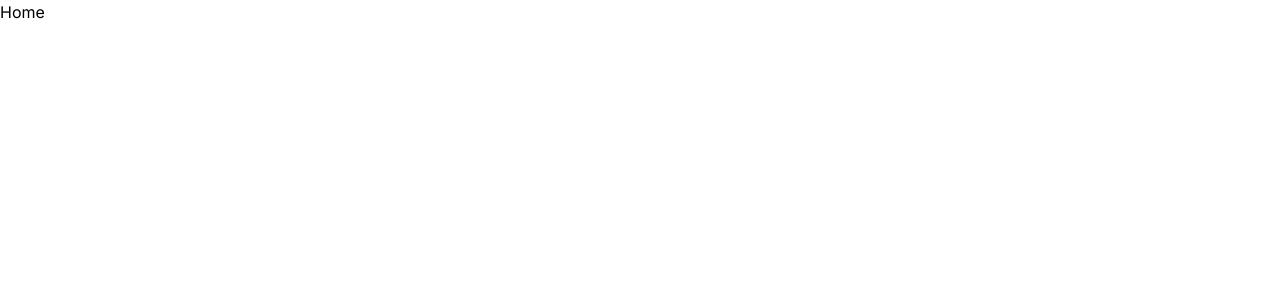
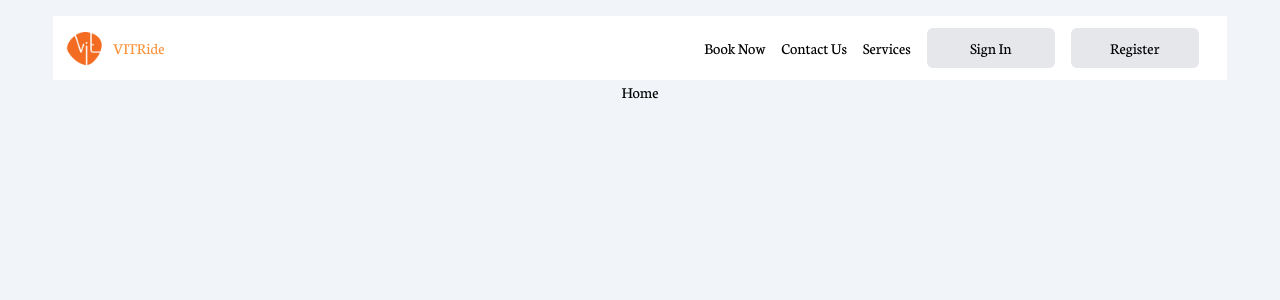
Before and after one commit to MainaliMiraj/vit-ride, a Next.js app: page / in a window 1280 px wide. Shown: the top 300 px of the page. Built offline with nearby package versions, Linux system fonts and the light colour scheme.

Commit message:
added the navbar

```diff
--- a/app/globals.css
+++ b/app/globals.css
@@ -1,3 +1,5 @@
+
+
 @tailwind base;
 @tailwind components;
 @tailwind utilities;
--- a/app/layout.tsx
+++ b/app/layout.tsx
@@ -1,8 +1,8 @@
 import type { Metadata } from "next";
-import { Inter } from "next/font/google";
+import { Neuton } from "next/font/google";
 import "./globals.css";
 
-const inter = Inter({ subsets: ["latin"] });
+const inter = Neuton({ subsets: ["latin"],weight:'400' });
 
 export const metadata: Metadata = {
   title: "vit-ride",
@@ -16,7 +16,7 @@
 }>) {
   return (
     <html lang="en">
-      <body className={inter.className}>{children}</body>
+      <body className={`${inter.className} bg-slate-100`}>{children}</body>
     </html>
   );
 }
--- a/app/page.tsx
+++ b/app/page.tsx
@@ -1,7 +1,10 @@
-import Image from "next/image";
+import Navbar from "@/components/Navbar/Navbar";
 
 export default function Home() {
   return (
-    <div>Home</div>
+    <div className="flex items-center flex-col">
+      <Navbar />
+      Home
+    </div>
   );
 }
--- /dev/null
+++ b/components/Button/Button.tsx
@@ -0,0 +1,27 @@
+import React from "react";
+
+interface ButtonProps {
+  buttonName: string;
+  bgColor: string;
+  textColor: string;
+  // color?: string;
+  // colorValue?: string | number;
+}
+const Button: React.FC<ButtonProps> = ({
+  buttonName,
+  bgColor,
+  textColor,
+  // color,
+  // colorValue,
+}) => {
+  // let hoverClass = "";
+  // if (color && colorValue) {
+  //   `hover:bg-${color}-${colorValue}`;
+  // }
+
+  const buttonClassName = `${bgColor} ${textColor} p-2 cursor-pointer rounded-md  hover:bg-gray-300 w-32`;
+
+  return <input type="button" value={buttonName} className={buttonClassName} />;
+};
+
+export default Button;
--- a/components/Navbar/Navbar.tsx
+++ b/components/Navbar/Navbar.tsx
@@ -1,11 +1,73 @@
-'use client'
-
-import React from 'react'
+import Image from "next/image";
+import Link from "next/link";
+import Button from "../Button/Button";
 
 const Navbar = () => {
   return (
-    <div>Navbar</div>
-  )
-}
+    <nav className=" bg-white items-center w-11/12 mt-4 shadow-current">
+      <div className="px-3 py-3 w-full flex flex-row justify-between items-center">
+        <div className="flex items-center flex-row gap-2">
+          <div>
+            <ul>
+              <li>
+                <Link href="/">
+                  <Image
+                    src="/images/logo.png"
+                    height={100}
+                    width={100}
+                    priority
+                    className="h-10 w-10"
+                    alt="logo"
+                  />
+                </Link>
+              </li>
+            </ul>
+          </div>
+          <label className="text-orange-400">VITRide</label>
+        </div>
 
-export default Navbar
+        <div className="flex flex-row gap-4 mr-4 items-center ">
+          <div className="hover:underline">
+            <ul>
+              <li>
+                <Link href="/">Book Now</Link>
+              </li>
+            </ul>
+          </div>
+
+          <div className="hover:underline">
+            <ul>
+              <li>
+                <Link href="/">Contact Us</Link>
+              </li>
+            </ul>
+          </div>
+
+          <div className="hover:underline">
+            <ul>
+              <li>
+                <Link href="/">Services</Link>
+              </li>
+            </ul>
+          </div>
+          <div>
+            <Button
+              buttonName="Sign In"
+              bgColor="bg-gray-200"
+              textColor="text-black"
+            />
+          </div>
+          <div>
+            <Button
+              buttonName="Register"
+              bgColor="bg-gray-200"
+              textColor="text-black"
+            />
+          </div>
+        </div>
+      </div>
+    </nav>
+  );
+};
+
+export default Navbar;
```
Also changed, not shown: public/images/logo.png (added), public/images/vitlogo copy.png (deleted).
